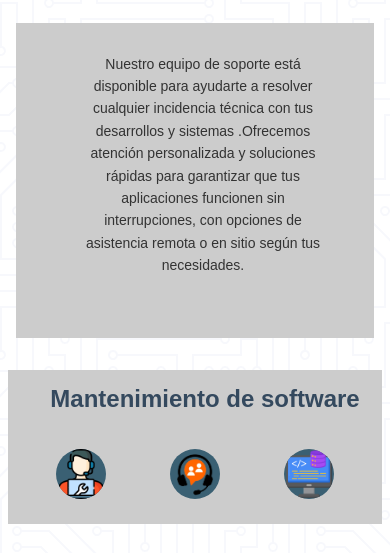
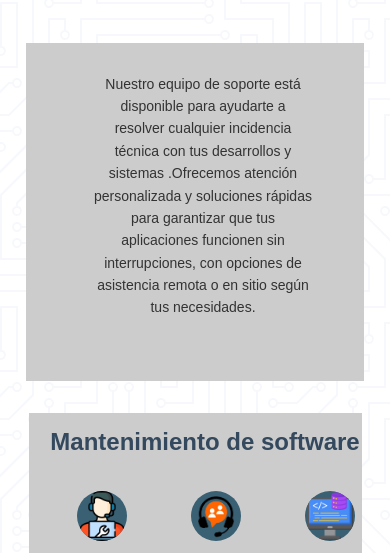
Before and after one commit to Cespi02/Examen-Dise-o-Web, a plain HTML site: page index.html in a window 390 px wide. Shown: the part 254-807 px from the top of the page. Drawn offline with Linux system fonts and the light colour scheme.

Commit message:
Update estilos.css

```diff
--- a/estilos.css
+++ b/estilos.css
@@ -328,6 +328,7 @@ footer {
 }
 
 .soporte-top-container {
+    width: 100%;
     padding: 20px 0;
 }
 
@@ -400,6 +401,7 @@ footer {
 @media (max-width: 768px) {
     .soporte-container {
         margin: 0 auto;
+        padding: 20px 10px;
     }
 
     .padding-desc-soporte{
@@ -416,9 +418,8 @@ footer {
     }
 
     .soporte-top-container{
-    padding: 10px 0px;
-    margin-right: 1rem;
-    margin-left: 1rem;
+        width: 90%;
+        padding: 10px 0px;
     }
 
     .soporte-item{
```
